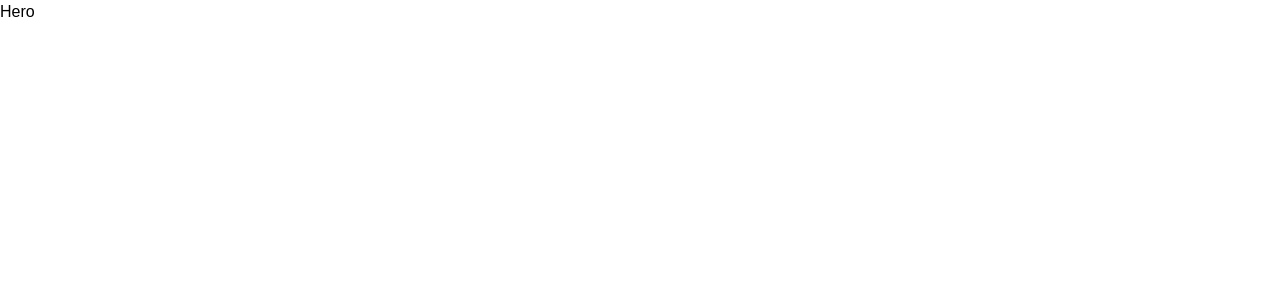
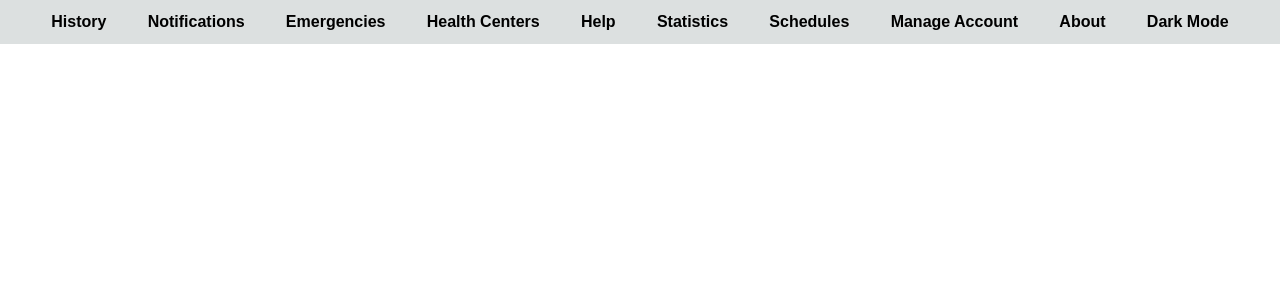
Before and after one commit to Viniek/VSD, a React (Vite) app in the folder client/: page /Home in a window 1280 px wide. Shown: the top 300 px of the page. Built offline with nearby package versions, Linux system fonts and the light colour scheme.

Commit message:
add dasdhboard

```diff
--- /dev/null
+++ b/client/src/Components/Dashboard/Dashboard.css
@@ -0,0 +1,19 @@
+.dashboard{
+    display: block;
+    padding: 1rem;
+    background-color: rgb(220, 224, 224);
+}
+.dashboard ul{
+    display: flex;
+    justify-content: space-evenly;
+    text-transform: capitalize;
+    text-decoration: none;
+    list-style: none;
+}
+.dashboard a{
+    text-decoration: none;
+    color: var(--black);
+    font-family: sans-serif;
+    text-transform: capitalize;
+    font-weight: 700;
+}
--- /dev/null
+++ b/client/src/Components/Dashboard/Dashboard.jsx
@@ -0,0 +1,23 @@
+import React from 'react'
+import './Dashboard.css'
+import { Link } from 'react-router-dom'
+function Dashboard() {
+  return (
+<div className="dashboard">
+<ul>
+      <li><Link to={"/Home"}>History</Link></li>
+      <li><Link to={"/Home"}>Notifications</Link></li>
+      <li><Link to={"/Home"}>Emergencies</Link></li>
+      <li><Link to={"/Home"}>Health centers</Link></li>
+      <li><Link to={"/Home"}>help</Link></li>
+      <li><Link to={"/Home"}>statistics</Link></li>
+      <li><Link to={"/Home"}>Schedules</Link></li>
+      <li><Link to={"/Home"}>Manage Account</Link></li>
+      <li><Link to={"/Home"}>About</Link></li>
+      <li><Link to={"/Home"}>dark mode</Link></li>
+    </ul>
+</div>
+  )
+}
+
+export default Dashboard
--- a/client/src/Components/Header/Header.jsx
+++ b/client/src/Components/Header/Header.jsx
@@ -3,8 +3,20 @@ import  { Link } from 'react-router-dom'
 import { FaHospitalSymbol } from "react-icons/fa";
 import useUserStore from '../../../Store/userStore';
 import './Header.css'
+import { useNavigate} from 'react-router-dom'
+import {useEffect } from 'react'
 function Header(icon) {
-const user = useUserStore((state)=>state.user)
+  const navigate = useNavigate()
+  const clearuser = useUserStore((state)=>state.clearUserInformation)
+  const user = useUserStore((state)=>state.user)
+
+  function handleLogout(){
+  navigate("/")
+  clearuser()
+
+}
+
+
   function handleToggleNav(){
 const navigationIcon = document.getElementById('nav')
 navigationIcon.classList.toggle('open')
@@ -20,7 +32,7 @@ navigationIcon.classList.toggle('open')
         <li><Link to={'/'}>Home</Link></li>
         <li><Link to={'/Records'}>My Records</Link></li>
         <li><Link to={'/Profile'}>Profile</Link></li>
-        <li><Link to={'/'}>Logout</Link></li>
+        <button onClick={handleLogout}>Logout</button>
         </ul>
 </nav>
 
--- a/client/src/Components/Hero/Hero.jsx
+++ /dev/null
@@ -1,9 +0,0 @@
-import React from 'react'
-import './Hero.css'
-function Hero() {
-  return (
-    <div>Hero</div>
-  )
-}
-
-export default Hero
--- a/client/src/Pages/Home/Home.jsx
+++ b/client/src/Pages/Home/Home.jsx
@@ -1,9 +1,9 @@
 import React from 'react'
-import Hero from '../../Components/Hero/Hero'
+import Dashboard from '../../Components/Dashboard/dashboard'
 function Home() {
   return (
     <div>
-        <Hero/>
+        <Dashboard/>
     </div>
   )
 }
```
Also changed, not shown: client/src/Components/Hero/Hero.css (deleted).
